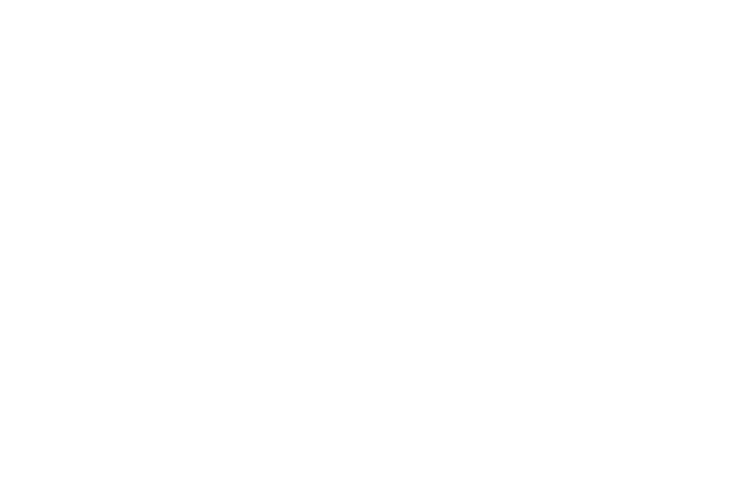
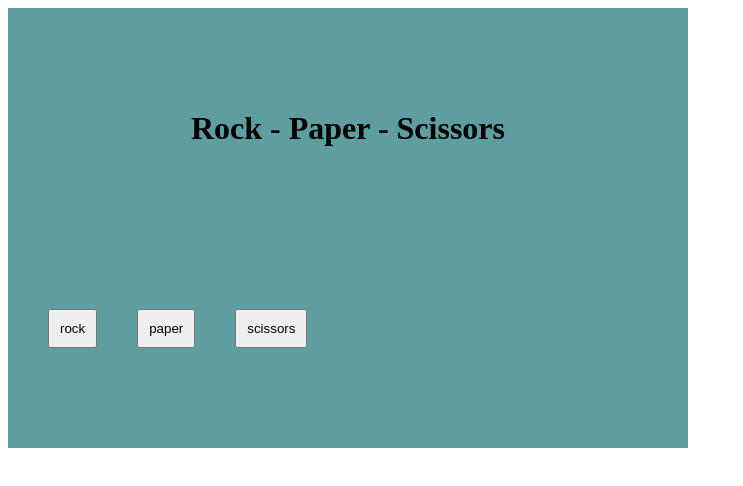
Before and after one commit to gniht/rock-paper-scissors, a website: page index.html in a window 1280 px wide. Shown: the whole page, without its empty margins (0-743 px from the left). Drawn offline with Linux system fonts and the light colour scheme.

Commit message:
added basic ui with buttons to select and play each round

```diff
--- a/app.js
+++ b/app.js
@@ -1,3 +1,28 @@
+
+const gameWindow = document.createElement("div");
+gameWindow.classList.add("container");
+const banner = document.createElement("h1");
+gameWindow.append(banner);
+const selection = document.createElement("div");
+const rockButton = document.createElement("button");
+rockButton.innerText = "rock";
+rockButton.classList.add("button");
+const paperButton = document.createElement("button");
+paperButton.innerText = "paper";
+paperButton.classList.add("button");
+const scissorsButton = document.createElement("button");
+scissorsButton.innerText = "scissors";
+scissorsButton.classList.add("button");
+selection.append(rockButton);
+selection.append(paperButton);
+selection.append(scissorsButton);
+banner.innerText = "Rock - Paper - Scissors";
+gameWindow.append(selection);
+document.querySelector("body").append(gameWindow);
+selection.addEventListener("click", e => {
+  const playerSelection = e.target.innerText;
+  alert(playRound(playerSelection, computerPlay()));
+});
 
 function computerPlay(){
   let num = Math.floor(Math.random()*3);
@@ -57,9 +82,12 @@ function playRound(playerSelection, computerSelection){
   return `You ${result}! ${winner} ${descriptor} ${loser}`;
 }
 
-function game(rounds){
-  let playerSelection, computerSelection;
-  for (let i=0; i < rounds; i++){
+function game(){
+  //todo
+  let playerScore = 0;
+  let computerScore = 0;
+  let gameOver = (playerScore >= 5 || computerScore >= 5);
+  while(!gameOver){
     playerSelection = prompt("Select your weapon.");
     computerSelection = computerPlay();
     alert(playRound(playerSelection, computerSelection));
--- a/index.html
+++ b/index.html
@@ -3,7 +3,8 @@
 <head>
   <meta charset="UTF-8">
   <meta name="viewport" content="width=device-width, initial-scale=1.0">
-  <title>Paper-Rock-Scissors</title>
+  <title>Document</title>
+  <link rel="stylesheet" href="style.css">
 </head>
 <body>
   <script src="app.js"></script>
--- a/package.json
+++ b/package.json
@@ -2,7 +2,7 @@
   "name": "rock-paper-scissors",
   "version": "1.0.0",
   "description": "",
-  "main": "app.js",
+  "main": "index.html",
   "scripts": {
     "test": "test"
   },
--- /dev/null
+++ b/style.css
@@ -0,0 +1,18 @@
+.container {
+  padding: 20px;
+  display: flex;
+  flex-direction: column;
+  justify-content: space-around;
+  width: 50vw;
+  height: 50vh;
+  background-color: cadetblue;
+  align-content: center;
+}
+h1 {
+  align-self: center;
+
+}
+.button {
+  margin: 20px;
+  padding: 10px;
+}
```
